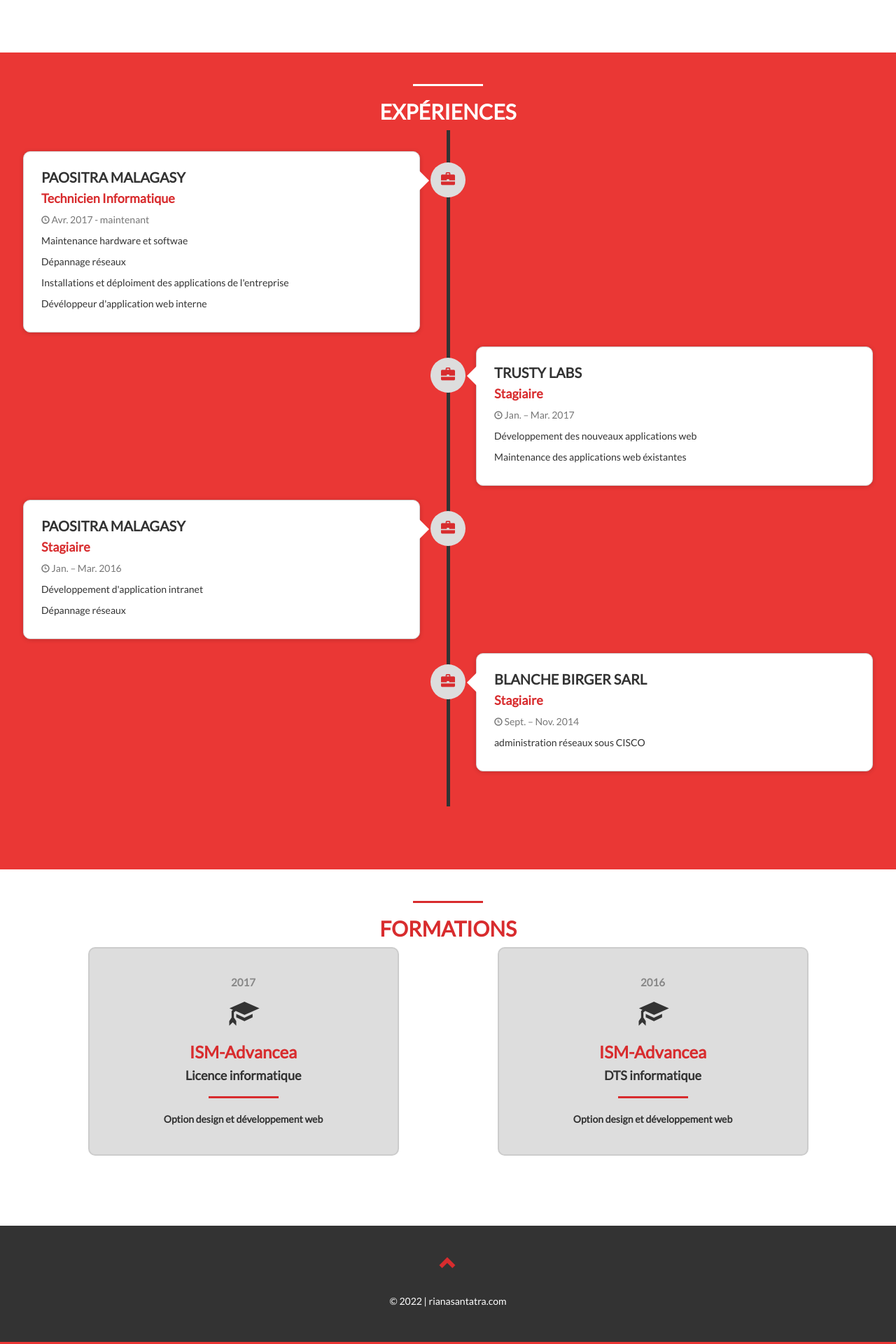
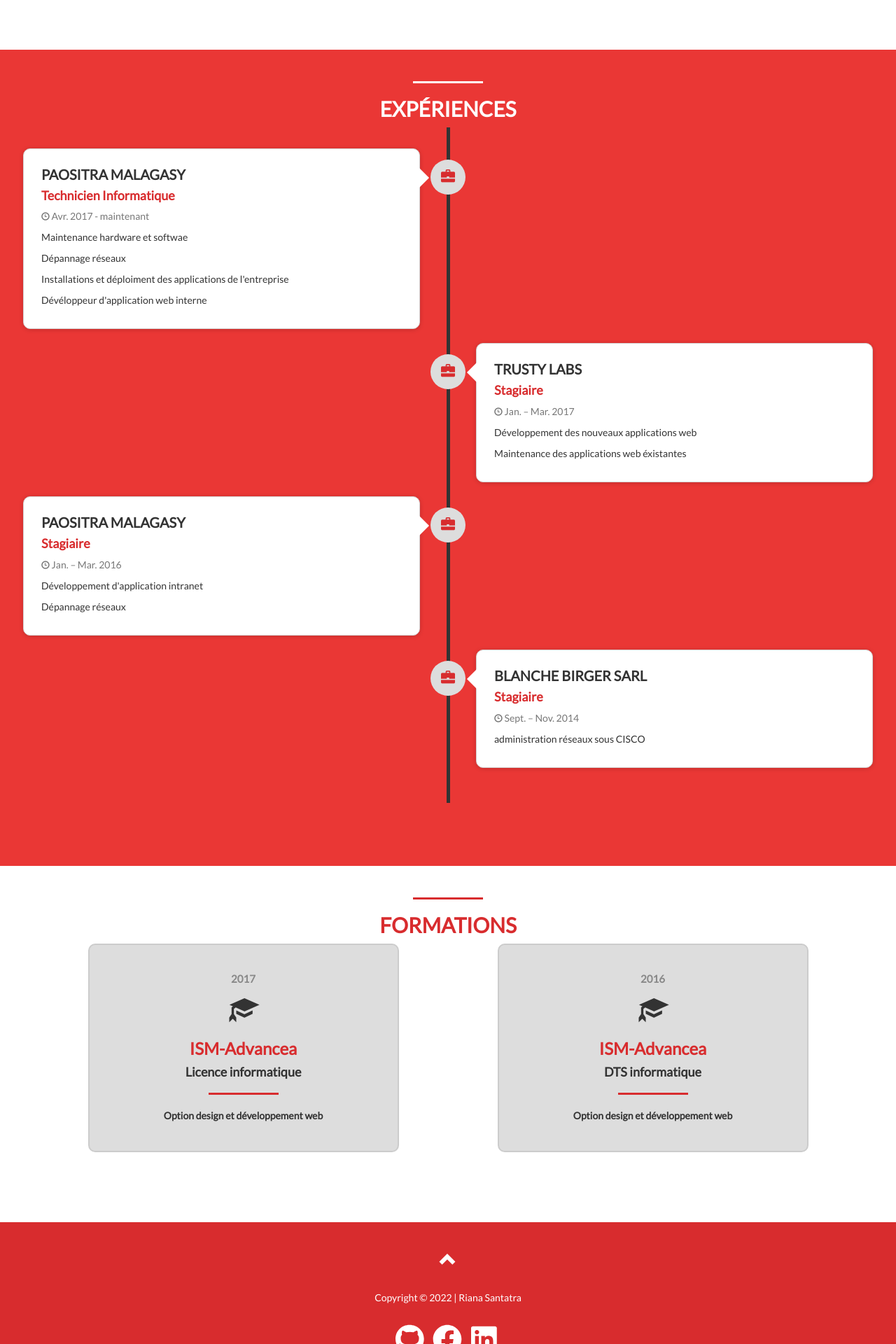
Before and after one commit to rianasantatra/Portfolio, a PHP site: page / in a window 1280 px wide. Shown: the part 1240-3160 px from the top of the page at 70% size. Run offline with PHP 8.4, Linux system fonts and the light colour scheme.

Commit message:
add social link

```diff
--- a/assets/css/css/app.css
+++ b/assets/css/css/app.css
@@ -9,6 +9,13 @@ h4,
 h5,
 h6 {
     font-weight: bold;
+}
+
+a{
+    color: #fff;
+}
+a:hover{
+    color: #000;
 }
 
 img {
@@ -308,7 +315,7 @@ section .heading h2 {
 
 /* FOOTER */
 footer {
-    background-color: #333;
+    background-color: #d82c2e;
     padding: 20px 0 40px;
 }
 
@@ -320,7 +327,7 @@ footer h5 {
 footer .glyphicon {
     font-size: 25px;
     margin: 20px;
-    color: #d82c2e;
+    color: #fff;
     height: 30px;
 }
 
--- a/index.html
+++ b/index.html
@@ -7,9 +7,10 @@
     <title>Riana Santatra</title>
     <meta name="viewport" content="width=device-width, initial-scale=1" />
     <link rel="stylesheet" href="https://fonts.googleapis.com/css?family=Lato">
+    <link rel="icon" href="f09a">
     <link rel="stylesheet" type="text/css" media="screen" href="assets/css/css/css.css" />
     <link rel="stylesheet" type="text/css" media="screen" href="assets/css/css/app.css" />
-    <link rel="stylesheet" href="https://cdnjs.cloudflare.com/ajax/libs/font-awesome/6.2.0/css/all.min.css"/>
+    <link rel="stylesheet" href="https://cdnjs.cloudflare.com/ajax/libs/font-awesome/6.2.0/css/all.min.css" />
 </head>
 
 <body data-spy="scroll" data-target="#navigation">
@@ -18,7 +19,8 @@
         <div class="container">
             <div class="navbar-header">
                 <a class="navbar-brand navbar-link" href="#"><i class="fa-solid fa-code"></i></a>
-                <button type="button" class="navbar-toggle collapsed" data-toggle="collapse" data-target="#bs-example-navbar-collapse-1" aria-expanded="false">
+                <button type="button" class="navbar-toggle collapsed" data-toggle="collapse"
+                    data-target="#bs-example-navbar-collapse-1" aria-expanded="false">
                     <span class="sr-only">Toggle navigation</span>
                     <span class="icon-bar"></span>
                     <span class="icon-bar"></span>
@@ -26,18 +28,19 @@
                 </button>
             </div>
 
-            <div class="collapse navbar-collapse navbar-right" id="bs-example-navbar-collapse-1">
+            <div class="collapse navbar-collapse pull-right" id="bs-example-navbar-collapse-1">
                 <ul class="nav navbar-nav">
                     <li><a href="#about">Moi</a></li>
                     <li><a href="#skills">Compétences</a></li>
                     <li><a href="#experiences">Expériences</a></li>
                     <li><a href="#educations">Formations</a></li>
                 </ul>
+            </div>
     </nav>
 
     <section id="about" class="container-fluid">
         <div class="col-xs-8 col-md-4 profile-pic">
-            <img src="assets/img/pdp.jpg" alt="profile-pic" class="img-circle" />
+            <img src="assets/img/pdp2.jpg" alt="profile-pic" class="img-circle" />
         </div>
         <div class="heading">
             <h1>Bonjour, Je suis Riana Santatra</h1>
@@ -55,54 +58,64 @@
             <div class="row">
                 <div class="col-md-6">
                     <div class="progress">
-                        <div class="progress-bar progress-bar-striped active" role="progressbar" aria-valuenow="85" aria-valuemax="100" aria-valuemin="0" style="width: 90%">
+                        <div class="progress-bar progress-bar-striped active" role="progressbar" aria-valuenow="85"
+                            aria-valuemax="100" aria-valuemin="0" style="width: 90%">
                             <h5>HTML 90%</h5>
                         </div>
                     </div>
                     <div class="progress">
-                        <div class="progress-bar progress-bar-striped active" role="progressbar" aria-valuenow="75" aria-valuemax="100" aria-valuemin="0" style="width: 80%">
+                        <div class="progress-bar progress-bar-striped active" role="progressbar" aria-valuenow="75"
+                            aria-valuemax="100" aria-valuemin="0" style="width: 80%">
                             <h5>CSS 80%</h5>
                         </div>
                     </div>
                     <div class="progress">
-                        <div class="progress-bar progress-bar-striped active" role="progressbar" aria-valuenow="55" aria-valuemax="100" aria-valuemin="0" style="width: 75%">
+                        <div class="progress-bar progress-bar-striped active" role="progressbar" aria-valuenow="55"
+                            aria-valuemax="100" aria-valuemin="0" style="width: 75%">
                             <h5>Photoshop 75%</h5>
                         </div>
                     </div>
                     <div class="progress">
-                        <div class="progress-bar progress-bar-striped active" role="progressbar" aria-valuenow="55" aria-valuemax="100" aria-valuemin="0" style="width: 65%">
+                        <div class="progress-bar progress-bar-striped active" role="progressbar" aria-valuenow="55"
+                            aria-valuemax="100" aria-valuemin="0" style="width: 65%">
                             <h5>Illustrator 65%</h5>
                         </div>
                     </div>
                     <div class="progress">
-                        <div class="progress-bar progress-bar-striped active" role="progressbar" aria-valuenow="55" aria-valuemax="100" aria-valuemin="0" style="width: 80%">
+                        <div class="progress-bar progress-bar-striped active" role="progressbar" aria-valuenow="55"
+                            aria-valuemax="100" aria-valuemin="0" style="width: 80%">
                             <h5>Système Windows 80%</h5>
                         </div>
                     </div>
                 </div>
                 <div class="col-md-6">
                     <div class="progress">
-                        <div class="progress-bar progress-bar-striped active" role="progressbar" aria-valuenow="85" aria-valuemax="100" aria-valuemin="0" style="width: 75%">
+                        <div class="progress-bar progress-bar-striped active" role="progressbar" aria-valuenow="85"
+                            aria-valuemax="100" aria-valuemin="0" style="width: 75%">
                             <h5>PHP 75%</h5>
                         </div>
                     </div>
                     <div class="progress">
-                        <div class="progress-bar progress-bar-striped active" role="progressbar" aria-valuenow="75" aria-valuemax="100" aria-valuemin="0" style="width: 85%">
+                        <div class="progress-bar progress-bar-striped active" role="progressbar" aria-valuenow="75"
+                            aria-valuemax="100" aria-valuemin="0" style="width: 85%">
                             <h5>MYSQL 85%</h5>
                         </div>
                     </div>
                     <div class="progress">
-                        <div class="progress-bar progress-bar-striped active" role="progressbar" aria-valuenow="55" aria-valuemax="100" aria-valuemin="0" style="width: 55%">
+                        <div class="progress-bar progress-bar-striped active" role="progressbar" aria-valuenow="55"
+                            aria-valuemax="100" aria-valuemin="0" style="width: 55%">
                             <h5>JAVA 55%</h5>
                         </div>
                     </div>
                     <div class="progress">
-                        <div class="progress-bar progress-bar-striped active" role="progressbar" aria-valuenow="55" aria-valuemax="100" aria-valuemin="0" style="width: 55%">
+                        <div class="progress-bar progress-bar-striped active" role="progressbar" aria-valuenow="55"
+                            aria-valuemax="100" aria-valuemin="0" style="width: 55%">
                             <h5>C++ 55%</h5>
                         </div>
                     </div>
                     <div class="progress">
-                        <div class="progress-bar progress-bar-striped active" role="progressbar" aria-valuenow="55" aria-valuemax="100" aria-valuemin="0" style="width: 65%">
+                        <div class="progress-bar progress-bar-striped active" role="progressbar" aria-valuenow="55"
+                            aria-valuemax="100" aria-valuemin="0" style="width: 65%">
                             <h5>Système Linux 65%</h5>
                         </div>
                     </div>
@@ -294,7 +307,23 @@
         <a href="#about">
             <span class="glyphicon glyphicon-chevron-up"></span>
         </a>
-        <h5>© 2022 | rianasantatra.com</h5>
+        <h5>Copyright © 2022 | Riana Santatra</h5>
+<br>
+        <div class="container">
+            <div class="row text-center">
+                <ul class="list-inline">
+                    <li>
+                        <a href="https://github.com/rianasantatra"><i class="fa-brands fa-github fa-3x"></i></a>
+                    </li>
+                    <li>
+                        <a href="https://www.facebook.com/charles.randria.33"><i class="fa-brands fa-facebook fa-3x"></i></a>
+                    </li>
+                    <li>
+                        <a href="https://www.linkedin.com/in/riana-santatra-razafimamonjy-97297820b/"><i class="fa-brands fa-linkedin fa-3x"></i></a>
+                    </li>
+                </ul>
+            </div>
+        </div>
     </footer>
 
     <script src="assets/js/jquery.js"></script>
```
Also changed, not shown: assets/img/facebook_share.png (deleted), assets/img/facebook_video.png (deleted), assets/img/google_translate.png (deleted), assets/img/pdp1.jpg (renamed from assets/img/pdp.jpg), assets/img/pdp2.jpg (added), assets/img/twitter_retweet.png (deleted), assets/img/twitter_video.png (deleted), assets/img/youtube.png (deleted).
